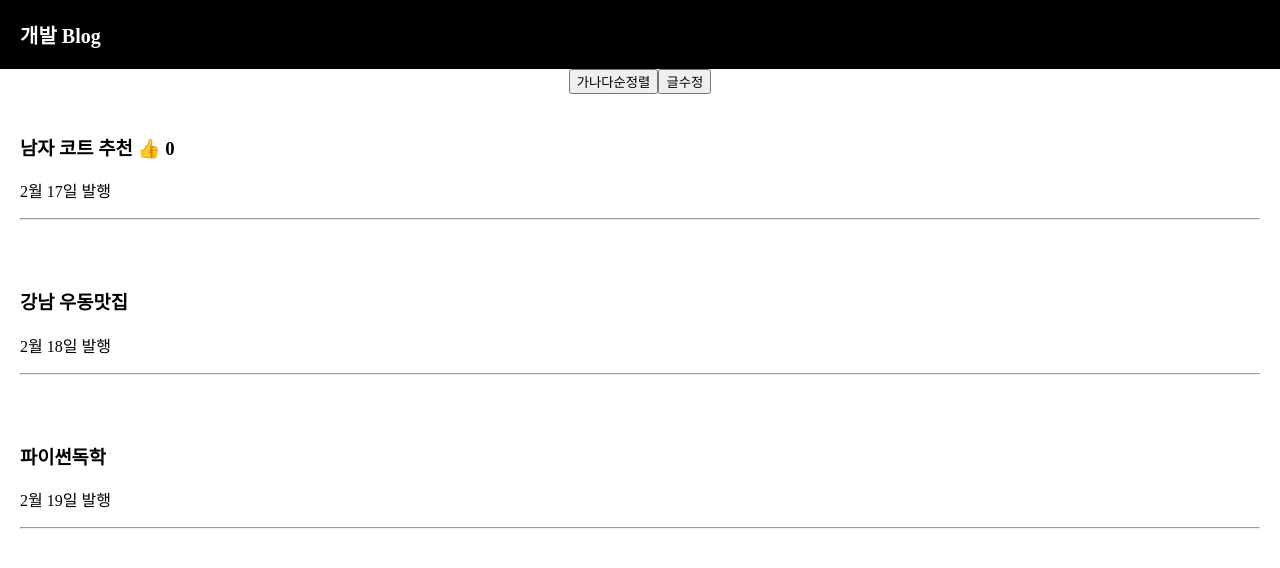
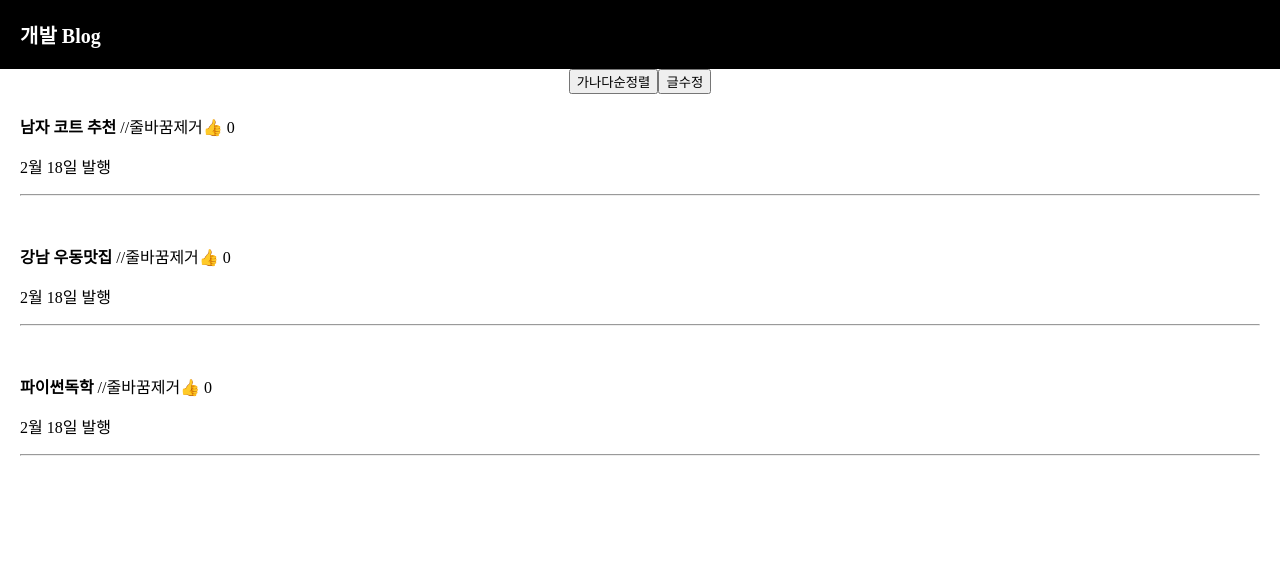
Before and after one commit to ProToTime3560/react_learn, a React (Create React App) app: page / in a window 1280 px wide. Shown: the top 568 px of the page. Built offline with nearby package versions, Linux system fonts and the light colour scheme.

Commit message:
5 commit(map function learn)

```diff
--- a/src/App.css
+++ b/src/App.css
@@ -7,6 +7,9 @@ body {
   'nanumsquare';
 }
 
+.h4inline {
+  display:inline
+}
 .modal {
   margin-top: 20px;
   padding: 20px;
--- a/src/App.js
+++ b/src/App.js
@@ -11,8 +11,12 @@ function App() {
 
   let posts = "강남 고기 맛집";
 
-  let [따봉, 따봉변경] = useState(0);
-  let [modal, setModal] = useState(false);
+  let [따봉, 따봉변경] = useState([0,0,0]);
+  let [modal, setModal] = useState([false,false,false]);
+
+  [1,2,3].map(function(a) { //
+    return '1233211'
+  })
 
   function 함수() {
     return 100;
@@ -36,18 +40,28 @@ function App() {
     글제목변경(newArray);
   }
 
-  function 모달스위치() {
-    if (modal == false) {
+  function 모달스위치(i) {
+    if (modal[i] == false) {
       <Modal />;
+      let tempArray = [...modal];
       let newModal = true;
-      setModal(newModal);
+      tempArray[i] = newModal;
+      setModal(tempArray);
       //setModal(!modal) 이걸로 setModal 자료 반대로바꾸는것 가능
     } else {
+      let tempArray = [...modal];
       let newModal = false;
-      setModal(newModal);
+      tempArray[i] = newModal;
+      setModal(tempArray);
     }
   }
 
+  function 반복문따봉변경(i) {
+    let tempArray = [...따봉];
+    tempArray[i] +=1;
+    따봉변경(tempArray);
+    //return 따봉[i];
+  }
   return (
     <div className="App">
       <div className="black-nav">
@@ -68,41 +82,21 @@ function App() {
       >
         글수정
       </button>
-      <div className="list">
-        <h3>
-          {" "}
-          {글제목[0]}{" "}
-          <span
-            onClick={() => {
-              따봉변경(따봉 + 1);
-            }}
-          >
-            👍
-          </span>{" "}
-          {따봉}{" "}
-        </h3>
-        <p>2월 17일 발행</p>
-        <hr />
-      </div>
-      <div className="list">
-        <h3> {글제목[1]} </h3>
-        <p>2월 18일 발행</p>
-        <hr />
-      </div>
-      <div className="list">
-        <h3
-          onClick={() => {
-            모달스위치();
-          }}
-        >
-          {" "}
-          {글제목[2]}{" "}
-        </h3>
-        <p>2월 19일 발행</p>
-        <hr />
-      </div>
 
-      {modal == true ? <Modal /> : null}
+      {
+        글제목.map(function(a, i) {
+          return  (
+            <div className="list" key={i}>
+              <h4 onClick= { () => { 모달스위치(i) }} className="h4inline"> { 글제목[i] } </h4> //줄바꿈제거
+                  <span onClick= { () => { 반복문따봉변경(i) }}>👍 {" "} { 따봉[i] }</span>
+              <p>2월 18일 발행</p>
+              {modal[i] == true ? <Modal /> : null}
+              <hr/>
+            </div>
+
+          )
+        })
+      }
     </div>
   );
 }
@@ -121,7 +115,7 @@ function Modal() {
   return (
     <>
       <div className="modal">
-        <h4>제목</h4>
+        <h4></h4>
         <p>날짜</p>
         <p>상세내용</p>
       </div>
```
